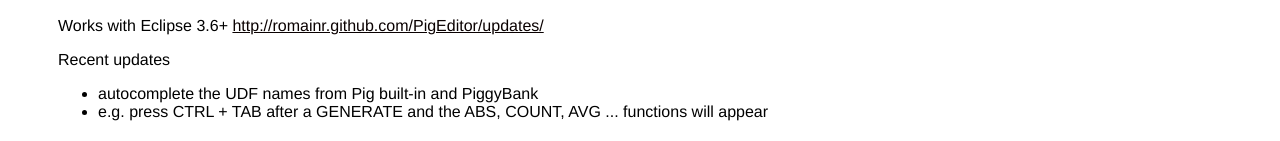
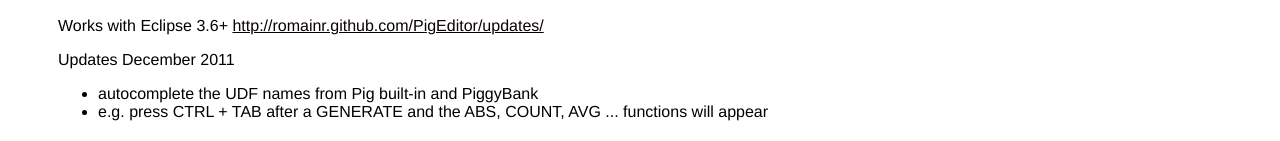
Before and after one commit to romainr/PigEditor, a plain HTML site: page index.html in a window 1280 px wide. Shown: the part 411-552 px from the top of the page. Drawn offline with Linux system fonts and the light colour scheme.

Commit message:
adding date to the update list

```diff
--- a/index.html
+++ b/index.html
@@ -67,7 +67,7 @@
       <a href="http://romainr.github.com/PigEditor/updates/">http://romainr.github.com/PigEditor/updates/</a>
     </p>
     <p>
-      Recent updates
+      Updates December 2011
     <ul>
       <li>autocomplete the UDF names from Pig built-in and PiggyBank</a></li>
       <li>e.g. press CTRL + TAB after a GENERATE and the ABS, COUNT, AVG ... functions will appear</li>
```
